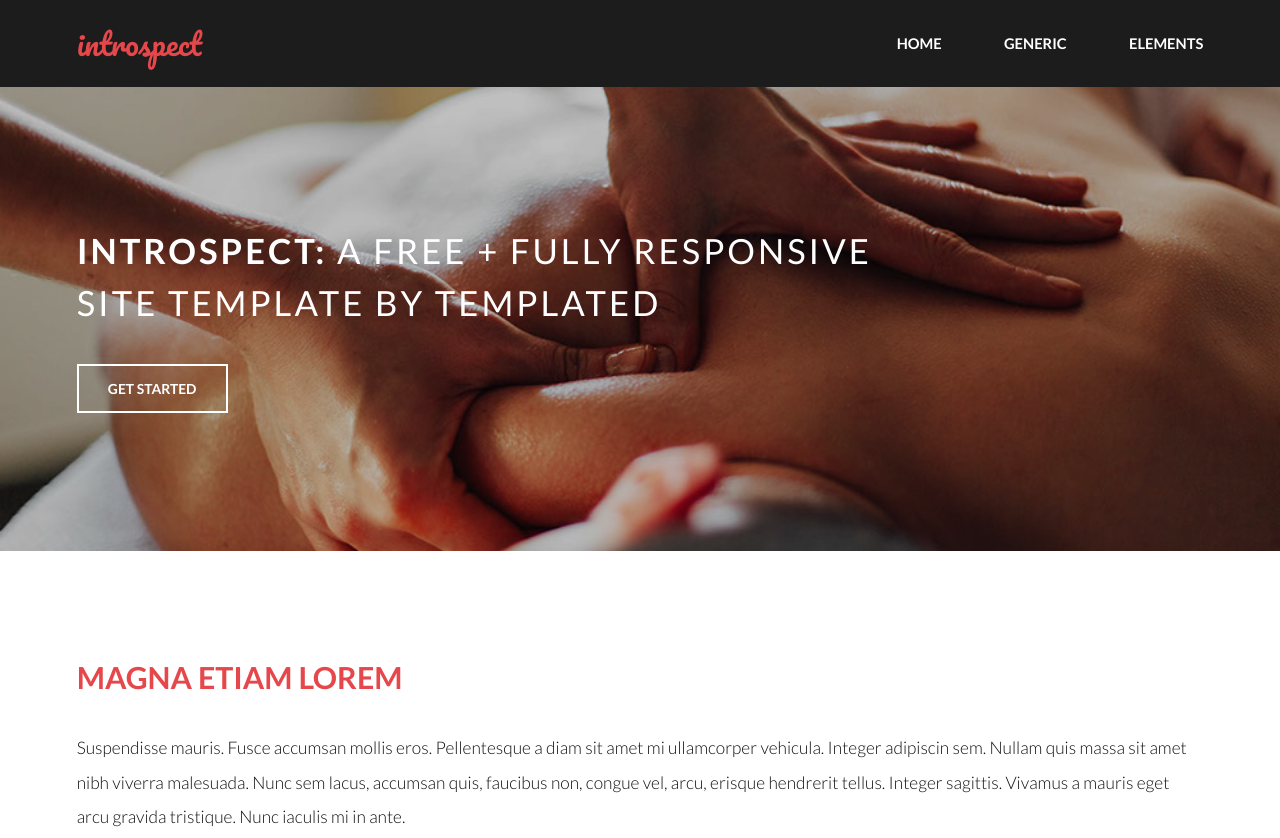
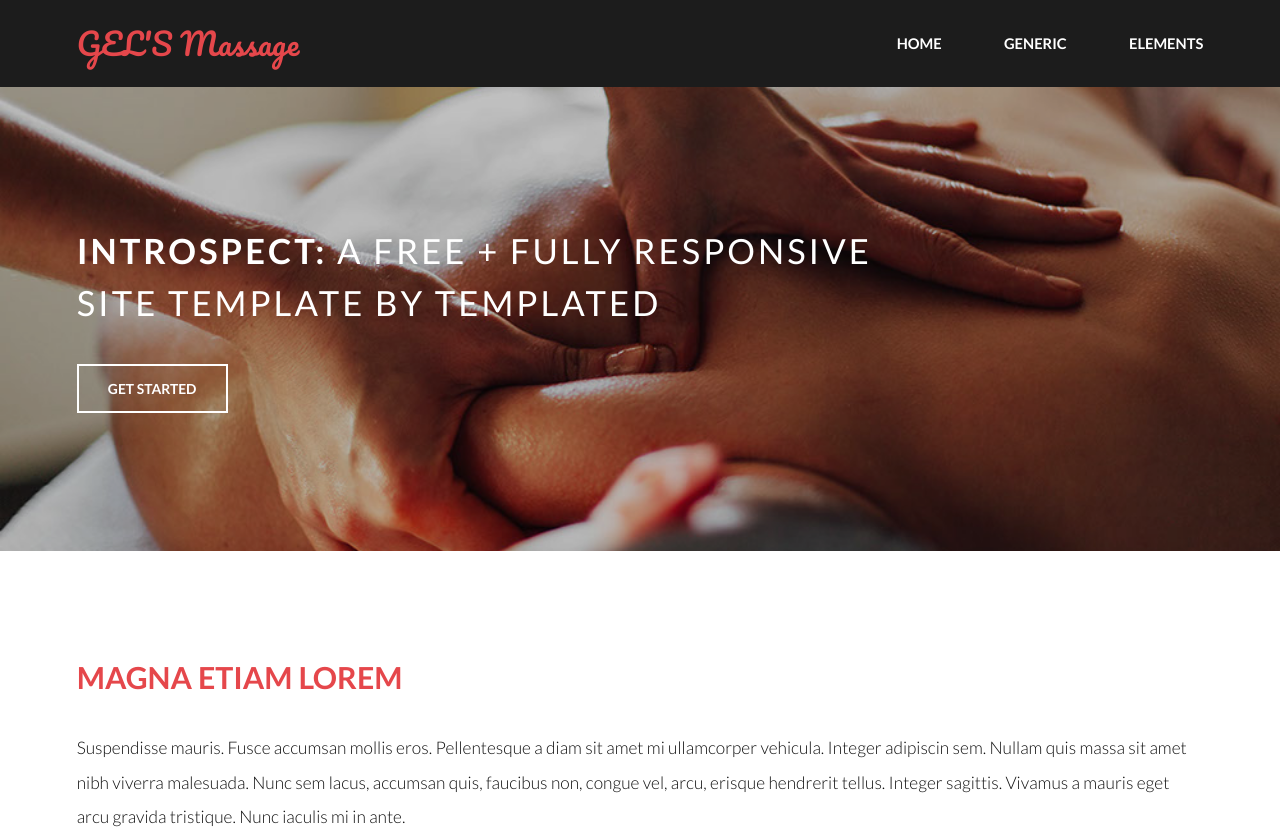
Before and after one commit to ladykate15d/gelsmassage, a plain HTML site: page index.html in a window 1280 px wide. Shown: the top 838 px of the page. Drawn offline with Linux system fonts and the light colour scheme.

Commit message:
Update index.html

```diff
--- a/index.html
+++ b/index.html
@@ -16,7 +16,7 @@
 		<!-- Header -->
 			<header id="header">
 				<div class="inner">
-					<a href="index.html" class="logo">introspect</a>
+					<a href="index.html" class="logo">GEL'S Massage</a>
 					<nav id="nav">
 						<a href="index.html">Home</a>
 						<a href="generic.html">Generic</a>
```
